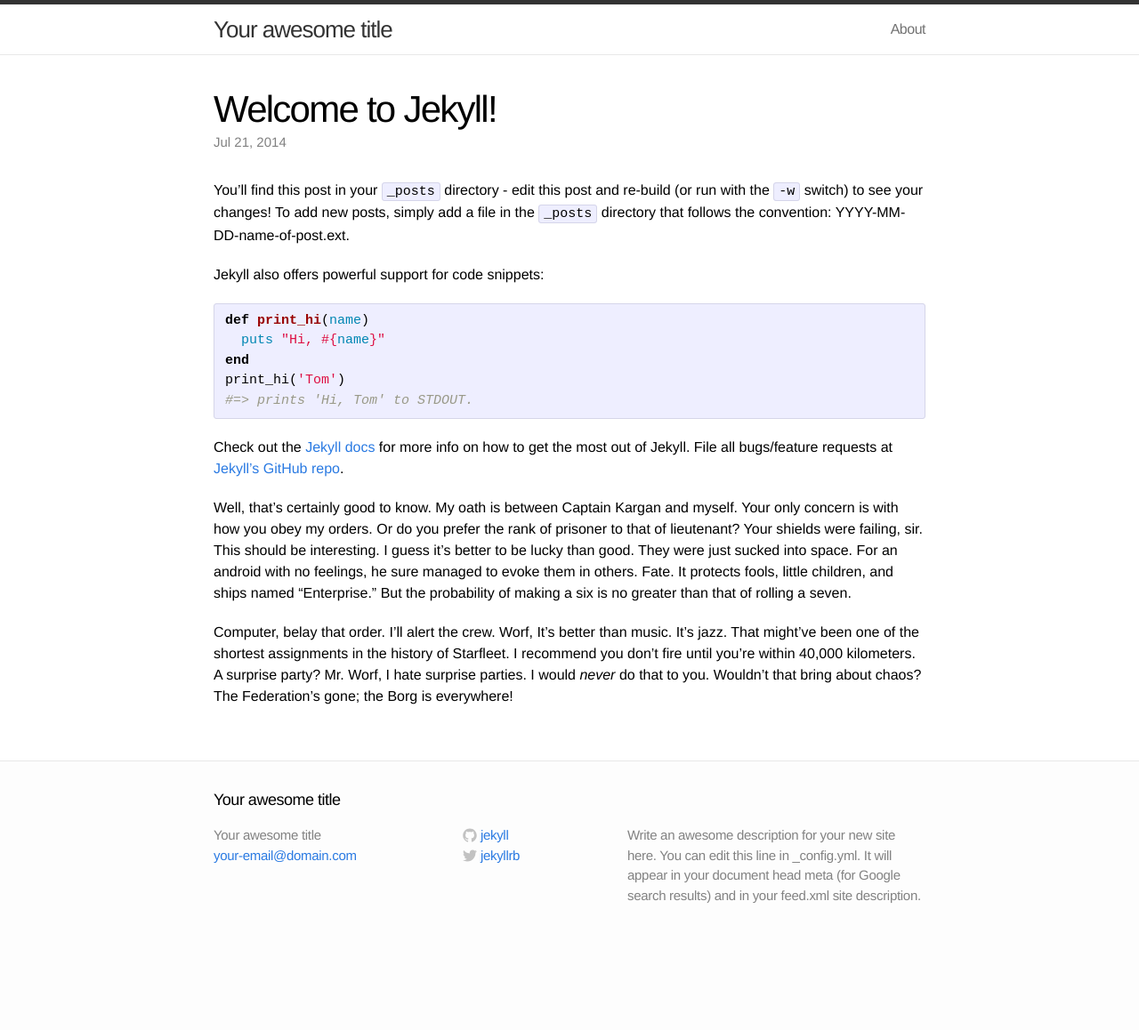
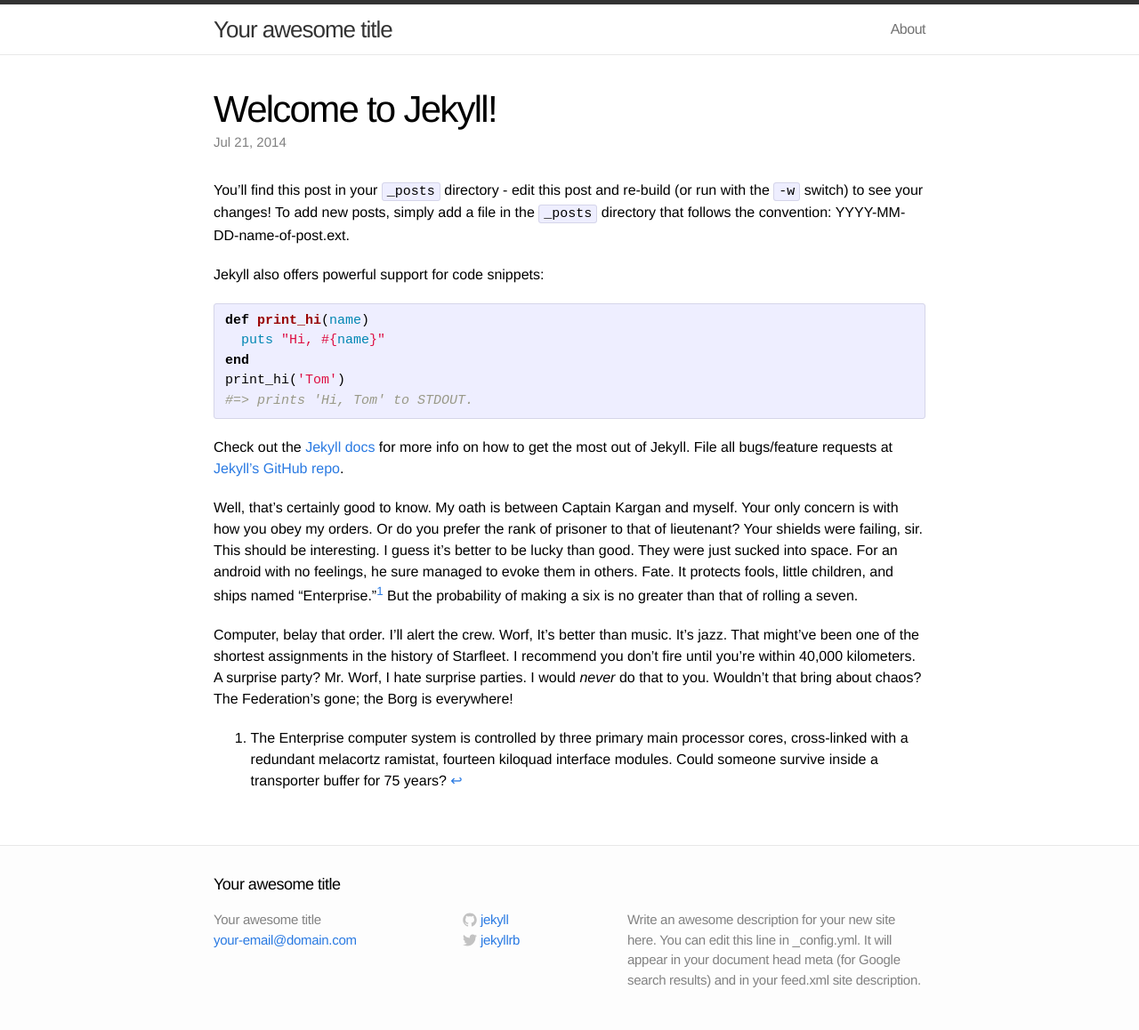
Before and after one commit to testcabbage/testcabbage.github.io, a Jekyll site: the page built from _posts/2014-07-21-welcome-to-jekyll.markdown, in a window 1280 px wide. Shown: the whole page at 89% size. Built offline with Jekyll 4.4.1, drawn with Linux system fonts in a browser that asks for light colours; before the commit the page ends 1063 px from its top, so only the background shows below that.

Commit message:
Partial revert; add footnote ref.

```diff
--- a/_posts/2014-07-21-welcome-to-jekyll.markdown
+++ b/_posts/2014-07-21-welcome-to-jekyll.markdown
@@ -10,20 +10,20 @@ To add new posts, simply add a file in the `_posts` directory that follows the c
 
 Jekyll also offers powerful support for code snippets:
 
-~~~ ruby
+{% highlight ruby %}
 def print_hi(name)
   puts "Hi, #{name}"
 end
 print_hi('Tom')
 #=> prints 'Hi, Tom' to STDOUT.
-~~~
+{% endhighlight %}
 
 Check out the [Jekyll docs][jekyll] for more info on how to get the most out of Jekyll. File all bugs/feature requests at [Jekyll's GitHub repo][jekyll-gh].
 
 [jekyll-gh]: https://github.com/jekyll/jekyll
 [jekyll]:    http://jekyllrb.com
 
-Well, that's certainly good to know. My oath is between Captain Kargan and myself. Your only concern is with how you obey my orders. Or do you prefer the rank of prisoner to that of lieutenant? Your shields were failing, sir. This should be interesting. I guess it's better to be lucky than good. They were just sucked into space. For an android with no feelings, he sure managed to evoke them in others. Fate. It protects fools, little children, and ships named "Enterprise." But the probability of making a six is no greater than that of rolling a seven.
+Well, that's certainly good to know. My oath is between Captain Kargan and myself. Your only concern is with how you obey my orders. Or do you prefer the rank of prisoner to that of lieutenant? Your shields were failing, sir. This should be interesting. I guess it's better to be lucky than good. They were just sucked into space. For an android with no feelings, he sure managed to evoke them in others. Fate. It protects fools, little children, and ships named "Enterprise."[^test] But the probability of making a six is no greater than that of rolling a seven.
 
 [^test]:
     The Enterprise computer system is controlled by three primary main processor cores, cross-linked with a redundant melacortz ramistat, fourteen kiloquad interface modules. Could someone survive inside a transporter buffer for 75 years?
```
